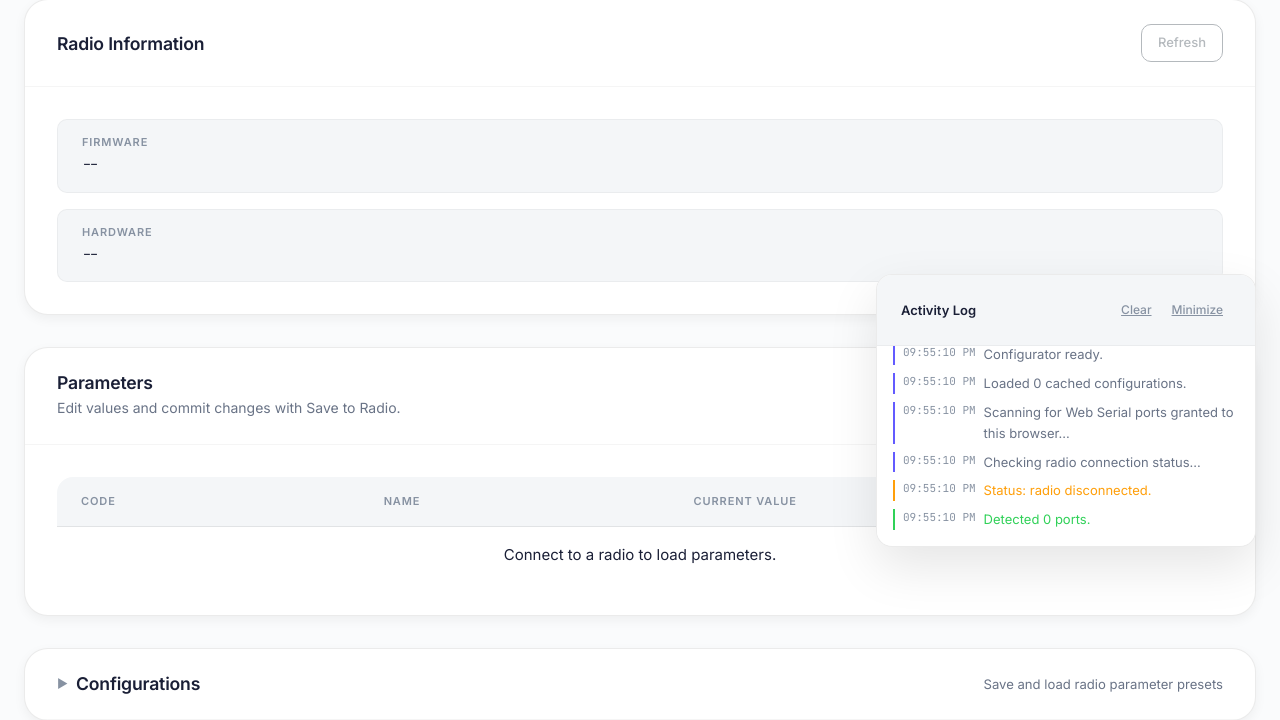
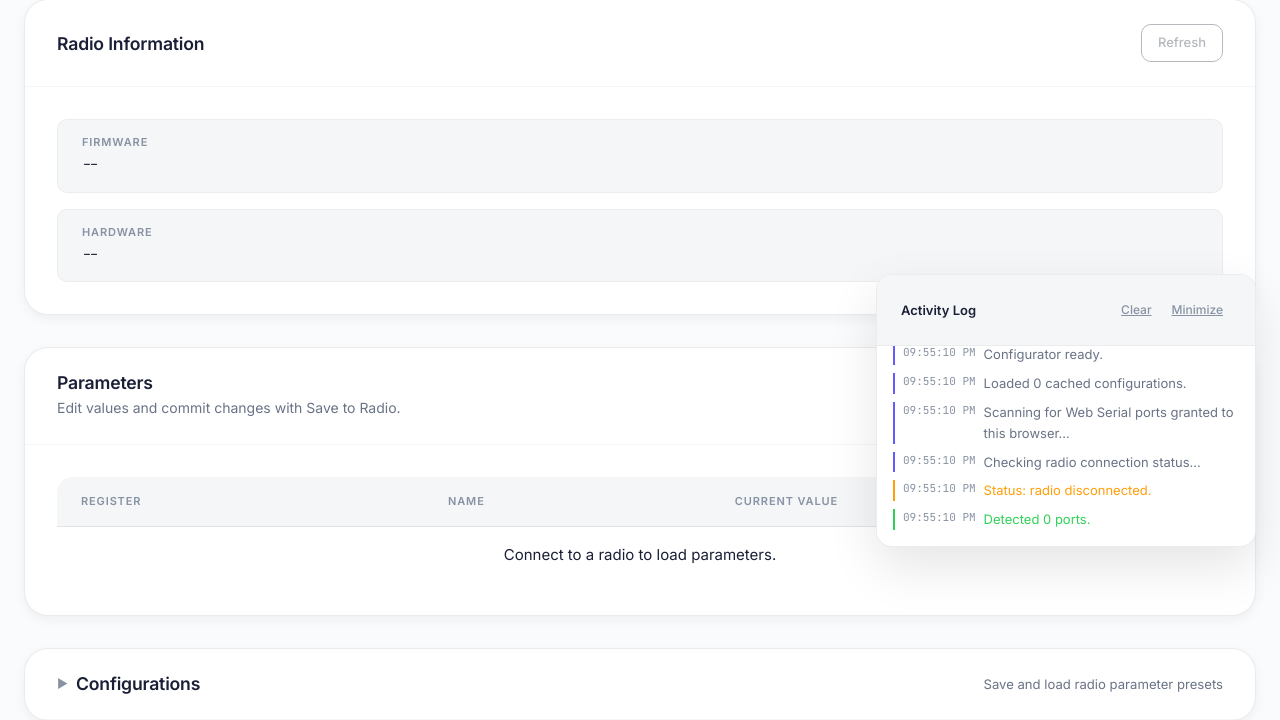
Before and after one commit to alexbennett/SiK-Radio-Configurator, a Flask app: page / in a window 1280 px wide. Shown: the part 229-949 px from the top of the page. Run offline with Flask 3, Linux system fonts and the light colour scheme; some libraries are stand-ins or nearby versions.

Commit message:
update index.html

```diff
--- a/app/templates/index.html
+++ b/app/templates/index.html
@@ -155,7 +155,7 @@
                   <table class="table table-hover align-middle mb-0">
                     <thead>
                       <tr>
-                        <th scope="col">Code</th>
+                        <th scope="col">Register</th>
                         <th scope="col">Name</th>
                         <th scope="col">Current Value</th>
                       </tr>
```
